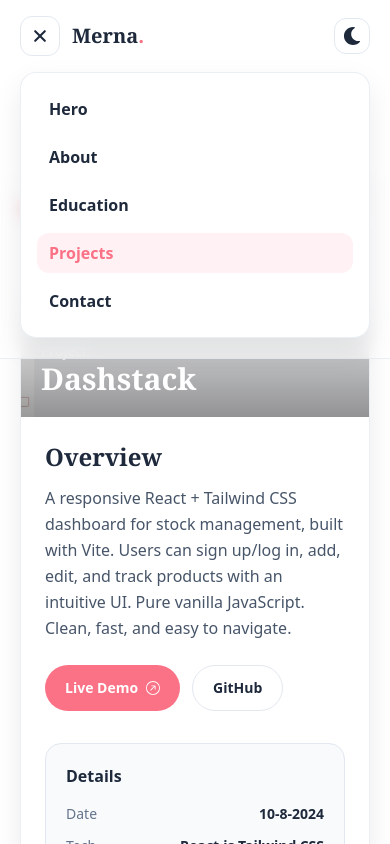
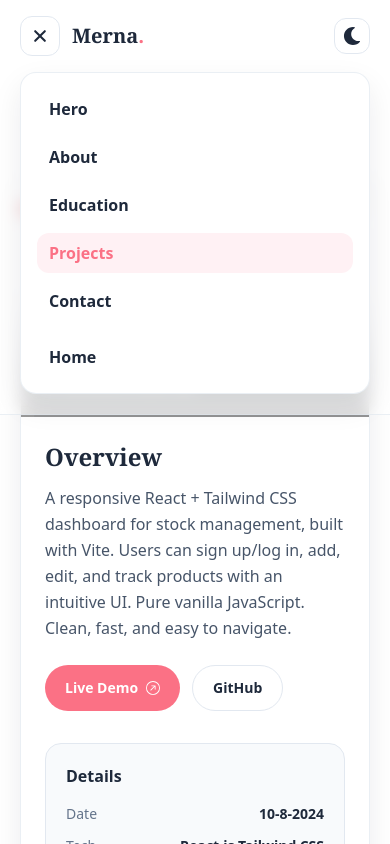
Before and after one commit to MernaHallak/Portofolio, a React (Vite) app: page /project/1 in a window 390 px wide. Both pictures are taken after a click on the button 38 px from the left and 34 px from the top of the page. Shown: the top 844 px of the page. Built offline with nearby package versions, Linux system fonts and the light colour scheme.

Commit message:
Fix navigation links

```diff
--- a/src/Component/About.jsx
+++ b/src/Component/About.jsx
@@ -2,7 +2,7 @@ import imageAbout from "../assets/about.png";
 
 const About = ({ skills, isDarkMode }) => {
   return (
-    <section id="about" className="section">
+    <section id="about" className="section scroll-mt-28">
       <div className="grid gap-10 md:grid-cols-2 items-center">
         <div className="relative">
           <div className="absolute -inset-4 rounded-3xl bg-brand-100/60 blur-2xl" />
--- a/src/Component/Contact.jsx
+++ b/src/Component/Contact.jsx
@@ -54,7 +54,7 @@ const Contact = ({ isDarkMode }) => {
   }
 
   return (
-    <section id="contact" className="section">
+    <section id="contact" className="section scroll-mt-28">
       <div className="text-center md:text-left">
         <p className="section-kicker">Contact</p>
         <h2 className="section-title">
--- a/src/Component/Experience.jsx
+++ b/src/Component/Experience.jsx
@@ -25,7 +25,7 @@ const Experience = ({ isDarkMode }) => {
   ];
 
   return (
-    <section id="education" className="section">
+    <section id="education" className="section scroll-mt-28">
       <div className="flex items-end justify-between gap-6">
         <div>
           <p className="section-kicker">Education & Experience</p>
--- a/src/Component/Hero.jsx
+++ b/src/Component/Hero.jsx
@@ -2,7 +2,7 @@ import profileImage from "../assets/profile-image.png";
 
 const Hero = ({ isDarkMode }) => {
   return (
-    <section id="hero" className="section relative overflow-hidden pt-28 sm:pt-32">
+    <section id="hero" className="section relative overflow-hidden pt-28 sm:pt-32 scroll-mt-28">
       {/* Decorative blobs */}
       <div className="pointer-events-none absolute -top-24 -left-20 h-80 w-80 rounded-full bg-brand-200/40 blur-3xl" />
       <div className="pointer-events-none absolute -bottom-24 -right-24 h-96 w-96 rounded-full bg-lavender-200/40 blur-3xl" />
--- a/src/Component/NavBar.jsx
+++ b/src/Component/NavBar.jsx
@@ -3,20 +3,25 @@ import { FaMoon } from "react-icons/fa";
 import { IoIosSunny } from "react-icons/io";
 import { FaBars } from "react-icons/fa6";
 import { IoClose } from "react-icons/io5";
-import { Link, useLocation } from "react-router-dom";
+import { Link, useLocation, useNavigate } from "react-router-dom";
 import useActiveSection from "./useActiveSection";
+
+const NAV_OFFSET_PX = 120; // عدّليها إذا لزم
 
 const NavBar = ({ isDarkMode, changeTheme }) => {
   const [isOpen, setIsOpen] = useState(false);
+  const [manualActive, setManualActive] = useState(null);
+
   const location = useLocation();
+  const navigate = useNavigate();
 
   const links = useMemo(
     () => [
-      { label: "Hero", id: "hero", to: "/#hero" },
-      { label: "About", id: "about", to: "/#about" },
-      { label: "Education", id: "education", to: "/#education" },
-      { label: "Projects", id: "projects", to: "/#projects" },
-      { label: "Contact", id: "contact", to: "/#contact" },
+      { label: "Hero", id: "hero" },
+      { label: "About", id: "about" },
+      { label: "Education", id: "education" },
+      { label: "Projects", id: "projects" },
+      { label: "Contact", id: "contact" },
     ],
     []
   );
@@ -24,38 +29,25 @@ const NavBar = ({ isDarkMode, changeTheme }) => {
   const isHome = location.pathname === "/";
   const isProjectPage = location.pathname.startsWith("/project");
 
-  // Scroll spy فقط على الصفحة الرئيسية
-  const activeSection = isHome
-    ? useActiveSection(links.map((l) => l.id))
-    : null;
+  // scroll spy فقط على الصفحة الرئيسية
+  const observedActive = isHome ? useActiveSection(links.map((l) => l.id)) : null;
 
-  // تحديث hash أثناء السكرول (بدون jump)
+  // لما الـ spy يلحق نفس اللي كبسناه، شيل override
   useEffect(() => {
-    if (!isHome || !activeSection) return;
+    if (!manualActive) return;
+    if (observedActive === manualActive) setManualActive(null);
+  }, [observedActive, manualActive]);
 
-    const newHash = `#${activeSection}`;
-    if (window.location.hash !== newHash) {
-      window.history.replaceState(null, "", newHash);
-    }
-  }, [activeSection, isHome]);
-
-  const isActive = (link) => {
-    // إذا بصفحة مشروع → Projects دايمًا active
-    if (isProjectPage) {
-      return link.id === "projects";
-    }
-
-    // إذا بالهوم → حسب scroll spy
-    return activeSection === link.id;
-  };
+  // Active النهائي
+  const activeId = isProjectPage ? "projects" : manualActive || observedActive || "hero";
 
   const headerCls = isDarkMode
     ? "bg-slate-950/70 text-slate-100 border-b border-slate-800/70"
     : "bg-white/70 text-slate-800 border-b border-slate-200/70";
 
-  const desktopLinkCls = (link) =>
+  const desktopLinkCls = (id) =>
     `cursor-pointer text-sm font-semibold transition-colors ${
-      isActive(link)
+      activeId === id
         ? isDarkMode
           ? "text-brand-300"
           : "text-brand"
@@ -64,9 +56,9 @@ const NavBar = ({ isDarkMode, changeTheme }) => {
         : "hover:text-brand"
     }`;
 
-  const mobileLinkCls = (link) =>
-    `block rounded-xl px-3 py-2 font-semibold transition-colors ${
-      isActive(link)
+  const mobileLinkCls = (id) =>
+    `block w-full text-left rounded-xl px-3 py-2 font-semibold transition-colors ${
+      activeId === id
         ? isDarkMode
           ? "text-brand-300 bg-slate-800"
           : "text-brand bg-brand-50"
@@ -75,15 +67,34 @@ const NavBar = ({ isDarkMode, changeTheme }) => {
         : "hover:bg-brand-50 text-slate-800"
     }`;
 
+  const scrollToId = (id) => {
+    const el = document.getElementById(id);
+    if (!el) return;
+
+    const top = el.getBoundingClientRect().top + window.scrollY - NAV_OFFSET_PX;
+    window.scrollTo({ top, left: 0, behavior: "smooth" });
+  };
+
+  const goToSection = (id) => {
+    setIsOpen(false);
+    setManualActive(id);
+
+    if (isHome) {
+      scrollToId(id);
+      return;
+    }
+
+    // من أي صفحة ثانية: رجّعي للهوم مع hash
+    navigate(`/#${id}`);
+  };
+
   return (
     <header className={`fixed z-50 top-0 left-0 w-full backdrop-blur ${headerCls}`}>
       <div className="container mx-auto px-5 py-4 flex items-center justify-between">
         <div className="flex items-center gap-3">
           <button
             className={`md:hidden inline-flex items-center justify-center rounded-xl border p-2 ${
-              isDarkMode
-                ? "border-slate-700 hover:bg-slate-900"
-                : "border-slate-200 hover:bg-slate-50"
+              isDarkMode ? "border-slate-700 hover:bg-slate-900" : "border-slate-200 hover:bg-slate-50"
             }`}
             onClick={() => setIsOpen((v) => !v)}
             aria-label="Toggle menu"
@@ -92,18 +103,22 @@ const NavBar = ({ isDarkMode, changeTheme }) => {
             {isOpen ? <IoClose size={22} /> : <FaBars size={18} />}
           </button>
 
-          <Link to="/#hero" className="font-display text-xl sm:text-2xl font-semibold">
+          <button
+            type="button"
+            onClick={() => goToSection("hero")}
+            className="font-display text-xl sm:text-2xl font-semibold"
+          >
             Merna<span className="text-brand">.</span>
-          </Link>
+          </button>
         </div>
 
         <nav className="hidden md:block">
           <ul className="flex items-center gap-6">
             {links.map((l) => (
               <li key={l.id} className="list-none">
-                <Link to={l.to} className={desktopLinkCls(l)}>
+                <button type="button" onClick={() => goToSection(l.id)} className={desktopLinkCls(l.id)}>
                   {l.label}
-                </Link>
+                </button>
               </li>
             ))}
           </ul>
@@ -112,9 +127,7 @@ const NavBar = ({ isDarkMode, changeTheme }) => {
         <div className="flex items-center gap-3">
           <button
             className={`inline-flex items-center justify-center rounded-xl border p-2 transition-colors ${
-              isDarkMode
-                ? "border-slate-700 hover:bg-slate-900"
-                : "border-slate-200 hover:bg-slate-50"
+              isDarkMode ? "border-slate-700 hover:bg-slate-900" : "border-slate-200 hover:bg-slate-50"
             }`}
             onClick={() => changeTheme((prev) => !prev)}
             aria-label="Toggle theme"
@@ -125,31 +138,36 @@ const NavBar = ({ isDarkMode, changeTheme }) => {
         </div>
       </div>
 
-      {isOpen && (
+      {isOpen ? (
         <div className="md:hidden">
           <div className="container mx-auto px-5 pb-5">
-            <div
-              className={`card p-4 ${
-                isDarkMode ? "bg-slate-900/80 border-slate-700/70" : ""
-              }`}
-            >
+            <div className={`card p-4 ${isDarkMode ? "bg-slate-900/80 border-slate-700/70" : ""}`}>
               <ul className="space-y-2">
                 {links.map((l) => (
                   <li key={l.id} className="list-none">
+                    <button type="button" onClick={() => goToSection(l.id)} className={mobileLinkCls(l.id)}>
+                      {l.label}
+                    </button>
+                  </li>
+                ))}
+                {!isHome ? (
+                  <li className="list-none pt-2">
                     <Link
-                      to={l.to}
+                      to="/"
                       onClick={() => setIsOpen(false)}
-                      className={mobileLinkCls(l)}
+                      className={`block rounded-xl px-3 py-2 font-semibold ${
+                        isDarkMode ? "text-slate-200 hover:bg-slate-800" : "text-slate-800 hover:bg-slate-100"
+                      }`}
                     >
-                      {l.label}
+                      Home
                     </Link>
                   </li>
-                ))}
+                ) : null}
               </ul>
             </div>
           </div>
         </div>
-      )}
+      ) : null}
     </header>
   );
 };
--- a/src/Component/Portfolio.jsx
+++ b/src/Component/Portfolio.jsx
@@ -6,7 +6,7 @@ const Portfolio = ({ isHome, isDarkMode }) => {
   const displayedProjects = isHome ? projects : projects;
 
   return (
-    <section id="projects" className="section">
+    <section id="projects" className="section scroll-mt-28">
       <div className="flex items-end justify-between gap-6 flex-wrap">
         <div>
           <p className="section-kicker">Portfolio</p>
```
Also changed, not shown: src/Component/ScrollToTop.jsx (+9 -5 lines), src/Component/useActiveSection.js (+31 -17 lines), 1 other file (tests, documents, lock files or other folders).
